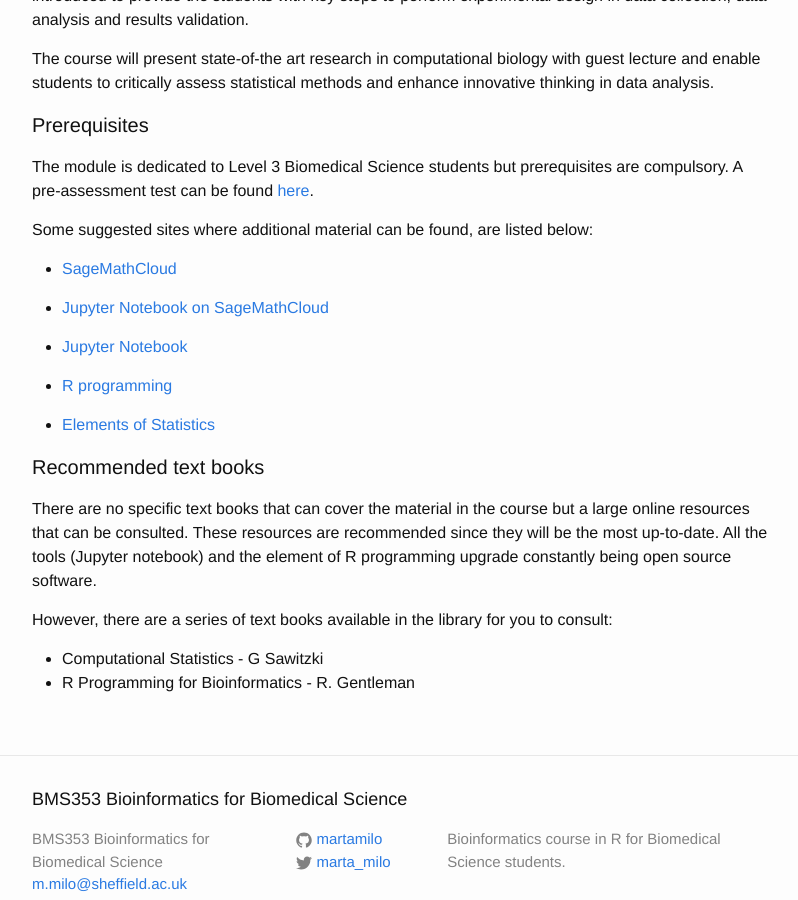
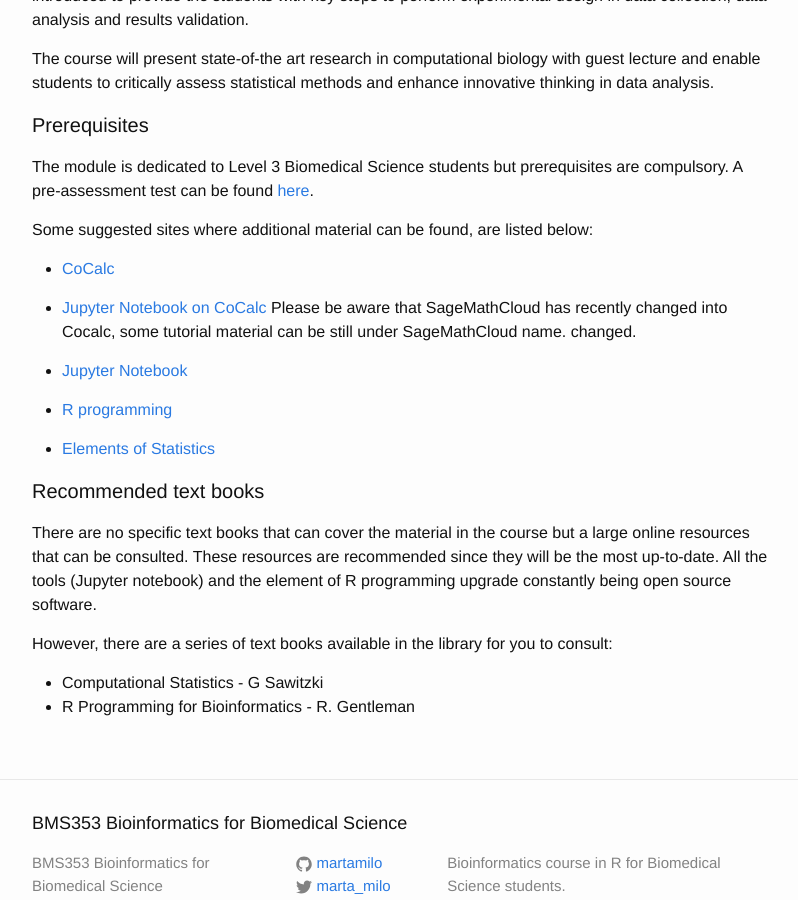
Before and after one commit to sods/bioinformatics, a Jekyll site: the page built from index.md, in a window 1280 px wide and 900 px high, scrolled down 1014 px. Shown: the whole window, without its empty margins (238-1036 px from the left). Built offline with Jekyll 4.4.1, drawn with Linux system fonts in a browser that asks for light colours.

Commit message:
Updated text and links

```diff
--- a/index.md
+++ b/index.md
@@ -35,10 +35,10 @@ prerequisites are compulsory. A pre-assessment test can be found
 Some suggested sites where additional material can be found, are listed
 below:
 
-* [SageMathCloud](https://cloud.sagemath.com)
+* [CoCalc](https://cocalc.com/)
 
-* [Jupyter Notebook on
-SageMathCloud](https://www.youtube.com/watch?v=cR0JV8bmUt0)
+* [Jupyter Notebook on CoCalc](https://www.youtube.com/watch?v=cR0JV8bmUt0)
+Please be aware that SageMathCloud has recently changed into Cocalc, some tutorial material can be still under SageMathCloud name. changed.
 
 * [Jupyter
 Notebook](http://blog.revolutionanalytics.com/2015/09/using-r-with-jupyter-notebooks.html)
```
